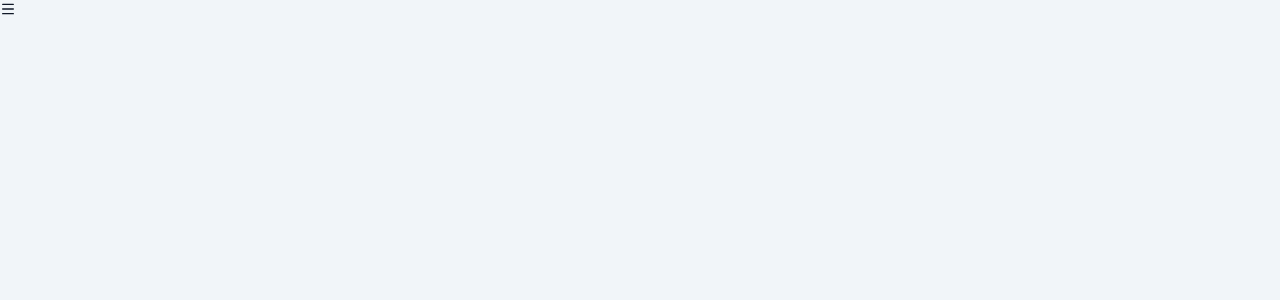
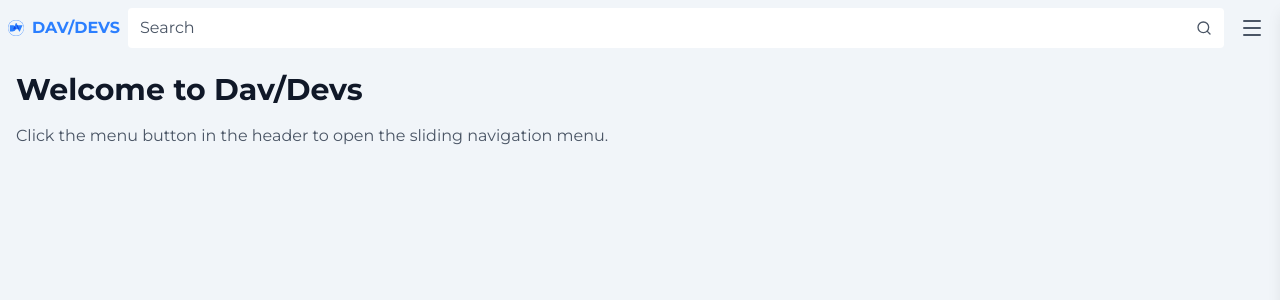
Before and after one commit to davinaleong/proj-davdevs-2025, a Next.js app: page / in a window 1280 px wide. Shown: the top 300 px of the page. Built offline with nearby package versions, Linux system fonts and the light colour scheme.

Commit message:
Done with the menu

```diff
--- /dev/null
+++ b/app/components/CloseButton.tsx
@@ -0,0 +1,53 @@
+import { X } from "lucide-react"
+
+interface CloseButtonProps {
+    onClick?: () => void;
+    className?: string;
+    iconSize?: number;
+    disabled?: boolean;
+    ariaLabel?: string;
+    position?: "absolute" | "relative";
+    variant?: "default" | "ghost" | "danger";
+}
+
+export default function CloseButton({
+    onClick,
+    className = "",
+    iconSize = 20,
+    disabled = false,
+    ariaLabel = "Close",
+    position = "absolute",
+    variant = "default"
+}: CloseButtonProps) {
+    const getVariantClasses = () => {
+        const variants = {
+            default: "text-gray-600 dark:text-gray-300 hover:text-gray-900 hover:bg-gray-100 dark:hover:text-white dark:hover:bg-gray-700",
+            ghost: "text-gray-500 hover:text-gray-700 hover:bg-gray-50 dark:text-gray-400 dark:hover:text-gray-200 dark:hover:bg-gray-800",
+            danger: "text-red-600 hover:text-red-700 hover:bg-red-50 dark:text-red-400 dark:hover:text-red-300 dark:hover:bg-red-900/20"
+        }
+        return variants[variant]
+    }
+
+    const positionClasses = position === "absolute" ? "absolute top-4 right-4" : ""
+
+    return (
+        <button
+            type="button"
+            onClick={onClick}
+            disabled={disabled}
+            aria-label={ariaLabel}
+            className={`
+                inline-flex items-center justify-center
+                p-2 rounded-md
+                focus:outline-none focus:ring-2 focus:ring-blue-500 focus:ring-offset-2
+                disabled:opacity-50 disabled:cursor-not-allowed
+                transition-colors duration-200
+                ${getVariantClasses()}
+                ${positionClasses}
+                ${className}
+            `}
+        >
+            <X size={iconSize} />
+        </button>
+    )
+}
--- /dev/null
+++ b/app/components/Menu.tsx
@@ -0,0 +1,102 @@
+import Link from "next/link"
+import CloseButton from "./CloseButton"
+
+interface MenuProps {
+    isOpen: boolean;
+    onClose: () => void;
+}
+
+export default function Menu({ isOpen, onClose }: MenuProps) {
+    return (
+        <>
+            {/* Overlay */}
+            {isOpen && (
+                <div
+                    className="fixed inset-0 bg-black bg-opacity-50 z-40 transition-opacity duration-300"
+                    onClick={onClose}
+                />
+            )}
+
+            {/* Sliding Menu */}
+            <aside className={`
+                fixed top-0 right-0 min-h-screen w-80 max-w-[90vw]
+                shadow-lg p-4 bg-slate-100 dark:bg-gray-900 z-50
+                transform transition-transform duration-300 ease-in-out
+                ${isOpen ? 'translate-x-0' : 'translate-x-full'}
+            `}>
+                <CloseButton
+                    onClick={onClose}
+                    className="mb-4"
+                />
+
+                <nav>
+                    <ul className="space-y-2">
+                        <li>
+                            <Link
+                                href="/"
+                                className="block py-2 px-4 text-gray-700 dark:text-gray-300 hover:bg-gray-200 dark:hover:bg-gray-700 rounded-md transition-colors"
+                                onClick={onClose}
+                            >
+                                Home
+                            </Link>
+                        </li>
+                        <li>
+                            <Link
+                                href="/portfolio"
+                                className="block py-2 px-4 text-gray-700 dark:text-gray-300 hover:bg-gray-200 dark:hover:bg-gray-700 rounded-md transition-colors"
+                                onClick={onClose}
+                            >
+                                Portfolio
+                            </Link>
+                        </li>
+                        <li>
+                            <Link
+                                href="/articles"
+                                className="block py-2 px-4 text-gray-700 dark:text-gray-300 hover:bg-gray-200 dark:hover:bg-gray-700 rounded-md transition-colors"
+                                onClick={onClose}
+                            >
+                                Articles
+                            </Link>
+                        </li>
+                        <li>
+                            <Link
+                                href="/tools"
+                                className="block py-2 px-4 text-gray-700 dark:text-gray-300 hover:bg-gray-200 dark:hover:bg-gray-700 rounded-md transition-colors"
+                                onClick={onClose}
+                            >
+                                Tools
+                            </Link>
+                        </li>
+                        <li>
+                            <Link
+                                href="/notebooks"
+                                className="block py-2 px-4 text-gray-700 dark:text-gray-300 hover:bg-gray-200 dark:hover:bg-gray-700 rounded-md transition-colors"
+                                onClick={onClose}
+                            >
+                                Python
+                            </Link>
+                        </li>
+                        <li>
+                            <Link
+                                href="/sermons"
+                                className="block py-2 px-4 text-gray-700 dark:text-gray-300 hover:bg-gray-200 dark:hover:bg-gray-700 rounded-md transition-colors"
+                                onClick={onClose}
+                            >
+                                Faith
+                            </Link>
+                        </li>
+                        <li>
+                            <Link
+                                href="/funny"
+                                className="block py-2 px-4 text-gray-700 dark:text-gray-300 hover:bg-gray-200 dark:hover:bg-gray-700 rounded-md transition-colors"
+                                onClick={onClose}
+                            >
+                                Laugh
+                            </Link>
+                        </li>
+                    </ul>
+                </nav>
+            </aside>
+        </>
+    )
+}
--- a/app/components/MenuButton.tsx
+++ b/app/components/MenuButton.tsx
@@ -1,9 +1,39 @@
 import { Menu } from "lucide-react"
 
-export default function MenuButton() {
+interface MenuButtonProps {
+    onClick?: () => void;
+    className?: string;
+    iconSize?: number;
+    disabled?: boolean;
+    ariaLabel?: string;
+}
+
+export default function MenuButton({
+    onClick,
+    className = "",
+    iconSize = 24,
+    disabled = false,
+    ariaLabel = "Open menu"
+}: MenuButtonProps) {
     return (
-        <button type="button">
-            <Menu size={16} />
+        <button
+            type="button"
+            onClick={onClick}
+            disabled={disabled}
+            aria-label={ariaLabel}
+            className={`
+                inline-flex items-center justify-center
+                p-2 rounded-md
+                text-gray-600 dark:text-gray-300
+                hover:text-gray-900 hover:bg-gray-100
+                dark:hover:text-white dark:hover:bg-gray-700
+                focus:outline-none focus:ring-2 focus:ring-blue-500 focus:ring-offset-2
+                disabled:opacity-50 disabled:cursor-not-allowed
+                transition-colors duration-200
+                ${className}
+            `}
+        >
+            <Menu size={iconSize} />
         </button>
     )
 }
--- /dev/null
+++ b/app/components/PrimaryHeader.tsx
@@ -0,0 +1,17 @@
+import Brand from "./Brand"
+import SearchInput from "./SearchInput"
+import MenuButton from "./MenuButton"
+
+interface PrimaryHeaderProps {
+    onMenuOpen?: () => void;
+}
+
+export default function PrimaryHeader({ onMenuOpen }: PrimaryHeaderProps) {
+    return (
+        <header className="sticky top-0 flex items-center justify-between gap-2 p-2 bg-slate-100 dark:bg-gray-900 z-30">
+            <Brand/>
+            <SearchInput className="flex-1"/>
+            <MenuButton onClick={onMenuOpen} />
+        </header>
+    )
+}
--- a/app/page.tsx
+++ b/app/page.tsx
@@ -1,9 +1,28 @@
-import MenuButton from "./components/MenuButton";
+
+"use client"
+
+import { useState } from "react"
+import PrimaryHeader from "./components/PrimaryHeader"
+import Menu from "./components/Menu"
 
 export default function Home() {
+  const [isMenuOpen, setIsMenuOpen] = useState(false)
+
+  const openMenu = () => setIsMenuOpen(true)
+  const closeMenu = () => setIsMenuOpen(false)
+
   return (
-    <div className="relative">
-      <MenuButton />
+    <div className="relative min-h-screen">
+      <PrimaryHeader onMenuOpen={openMenu} />
+
+      <main className="p-4">
+        <h1 className="text-3xl font-bold mb-4">Welcome to Dav/Devs</h1>
+        <p className="text-gray-600 dark:text-gray-300">
+          Click the menu button in the header to open the sliding navigation menu.
+        </p>
+      </main>
+
+      <Menu isOpen={isMenuOpen} onClose={closeMenu} />
     </div>
   );
 }
```
